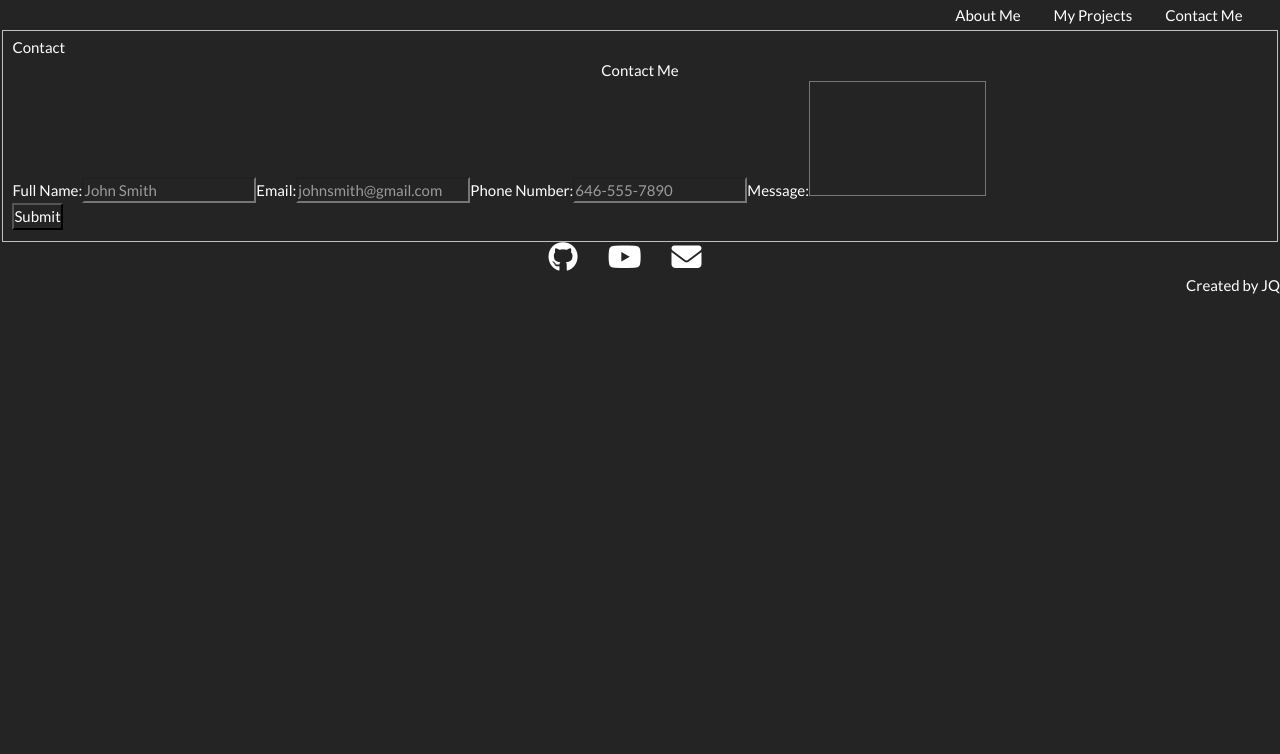
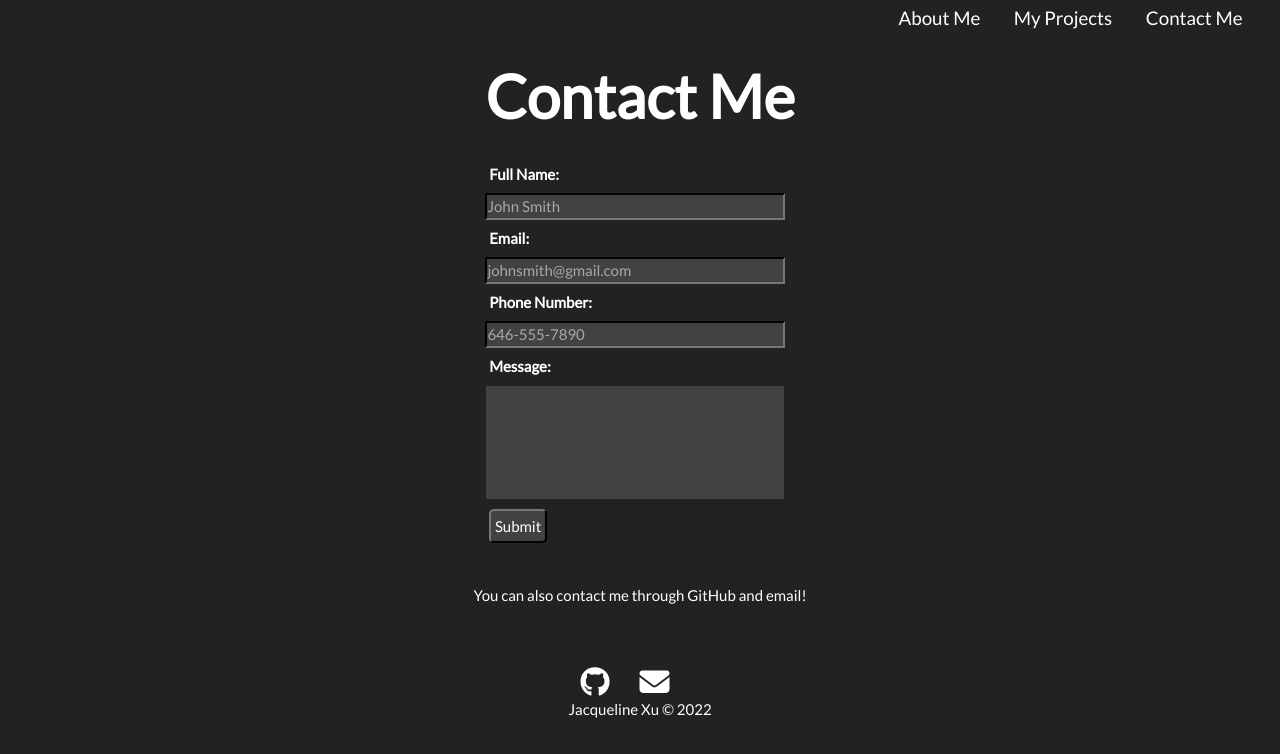
Before and after one commit to jqjacq/jqjacq.github.io, a React (Create React App) app: page /contact in a window 1280 px wide. Shown: the top 754 px of the page. Built offline with nearby package versions, Linux system fonts and the light colour scheme; the HTML template or start-up script is replaced by a standard one.

Commit message:
update contact, about, and footer page

```diff
--- a/src/components/Contact.js
+++ b/src/components/Contact.js
@@ -2,10 +2,10 @@ import React from 'react'
 
 export default function Contact() {
   return (
-    <div className="contact-container">
-      <form>
-        <fieldset> Contact
-          <header className="centerText"> Contact Me </header>
+    <>
+    <div class="contact-container">
+      <form class="w3-animate-right">
+          <header class="centerText"> Contact Me </header>
             <label for="first-name">Full Name:</label>
                 <input type="text"
                     id="full-name"
@@ -27,9 +27,10 @@ export default function Contact() {
                       required>
             </textarea>
             <br></br>
-            <button className="centerText submit" type="submit">Submit</button>
-            </fieldset>
+            <button class="centerText submit" type="submit">Submit</button>
           </form>
         </div>
+          <p class="centerText end"> You can also contact me through GitHub and email! </p>
+      </>
   )
 }
--- a/src/components/Footer.js
+++ b/src/components/Footer.js
@@ -7,14 +7,14 @@ export default function Footer() {
       <a href="https://www.github.com/jqjacq" alt="Github">
         <i className="fa-brands fa-2x fa-github socialmedia"></i>
       </a>
-      <a href="https://www.youtube.com/" alt="Youtube">
+      {/* <a href="https://www.youtube.com/" alt="Youtube">
         <i className="fa-brands fa-2x fa-youtube socialmedia"></i>
-      </a>
-      <a href="www.gmail.com" alt="Email Address">
+      </a> */}
+      <a href="mailto:xujacque@gmail.com" alt="Email Address">
         <i className="fa-solid fa-2x fa-envelope socialmedia"></i>
       </a>
+    <p> Jacqueline Xu © 2022</p>
     </div>
-    <p className="rightAlign"> Created by JQ</p>
     </>
   )
 }
--- a/src/components/Language.js
+++ b/src/components/Language.js
@@ -3,7 +3,7 @@ import React from 'react'
 export default function Language() {
   return (
     <div className="gridbox">
-      <div className="skills-container">
+      <div className="skills-container w3-animate-left">
       <header className="centerText">Skills</header>
         <p>
           <span className="skills">JavaScript </span>
@@ -32,7 +32,7 @@ export default function Language() {
           <progress max="100" value="80"></progress>
         </p>
       </div>
-      <div className="framework-container">
+      <div className="framework-container w3-animate-right">
       <header className="centerText">Frameworks</header>
           <p>
               <span className="skills">React</span>
--- a/src/components/Projects.js
+++ b/src/components/Projects.js
@@ -3,12 +3,23 @@ import React from 'react'
 export default function Projects() {
   return (
     <>
-    <header className="centerText"> My Projects </header>
+    <header className="centerText w3-animate-left"> My Portfolio </header>
     <div className="project-container">
-
-            <p>1</p>
-            <p>2</p>
-            <p>3</p>
+      <div>
+        <p> 1 </p>
+          <img alt=""></img>
+          <p> Description</p>
+      </div>
+      <div>
+        <p> 2 </p>
+        <img alt=""></img>
+        <p> Description </p>
+      </div>
+      <div>
+        <p> 3 </p>
+        <img alt=""></img>
+        <p> Description </p>
+      </div>
     </div>
     </>
   )
--- a/src/data/projects.js
+++ b/src/data/projects.js
@@ -3,7 +3,7 @@ const projects = [{
         name: "JQ's Coffee and Tea",
         projecttype: "Ecommerce",
         language: "React",
-        description: "This is a ecommerce website that consists of Bootstrap,"
+        description: "   "
     }, {
         id: 2,
         name: "",
--- a/src/index.css
+++ b/src/index.css
@@ -4,8 +4,13 @@
   margin: 0;
   padding: 0;
   font-family: "Lato", sans-serif;
-  background-color: rgb(37, 36, 36);
+  background-color: rgb(34, 34, 34);
   color: white;
+}
+
+header {
+  font-size: 4rem;
+  padding: 1rem 0;
 }
 
 .centerText {
@@ -18,6 +23,7 @@
 
 .nav-container {
   padding: 0.25rem 0.5rem;
+  font-size: 1.25rem;
 }
 .nav-container .links {
   text-decoration: none;
@@ -25,9 +31,11 @@
 }
 .nav-container .links:hover {
   font-style: italic;
+  color: rgb(212, 212, 212);
 }
 .nav-container .links:active {
   font-weight: bold;
+  font-size: 1.3rem;
 }
 
 .about-container {
@@ -69,6 +77,10 @@
   margin: 0.5rem;
   padding: 1rem 2rem;
 }
+.gridbox p {
+  text-align: center;
+  width: 60%;
+}
 .gridbox .skills {
   font-size: 0.75rem;
   margin-top: -1rem;
@@ -93,14 +105,55 @@
 
 .project-container {
   display: grid;
-  grid-template-columns: 1fr 1fr 1fr;
 }
 
+.contact-container {
+  display: flex;
+  justify-content: center;
+  align-items: center;
+}
+.contact-container header {
+  font-weight: bold;
+}
+.contact-container label {
+  font-weight: bold;
+  display: block;
+  align-items: center;
+  padding: 0.5rem 0.25rem;
+}
+.contact-container input {
+  border-color: rgb(34, 34, 34);
+  background-color: rgb(67, 66, 66);
+  width: 300px;
+}
 .contact-container textarea {
+  width: 300px;
+  border-color: rgb(34, 34, 34);
   resize: none;
+  background-color: rgb(67, 66, 66);
+}
+.contact-container .submit {
+  margin: 0.25rem;
+  padding: 0.25rem;
+  border-radius: 5px;
+  border-color: rgb(34, 34, 34);
+  background-color: rgb(67, 66, 66);
+}
+.contact-container .submit:hover {
+  transform: translateY(1px);
+  box-shadow: 1px 1px 10xp black;
+}
+.contact-container .submit:active {
+  transform: translateX(2px);
+  font-weight: bold;
+}
+
+.end {
+  padding-top: 2.5rem;
 }
 
 .footer-container {
+  padding: 3rem 0;
   color: black;
 }
 .footer-container .socialmedia {
--- a/src/index.scss
+++ b/src/index.scss
@@ -1,12 +1,20 @@
 @import url('https://fonts.googleapis.com/css2?family=Lato&family=Roboto:wght@300&family=Ubuntu:wght@300&display=swap');
+
+$contactbordercolor: rgb(34, 34, 34);
+$contactwidth: 300px;
+$contactinputbgcolor: rgb(67, 66, 66);
 
 * {
     box-sizing: border-box;
     margin: 0;
     padding: 0;
     font-family: 'Lato', sans-serif;
-    background-color: rgb(37, 36, 36);
+    background-color: rgb(34, 34, 34);
     color: white;
+}
+header {
+    font-size: 4rem;
+    padding: 1rem 0;
 }
 .centerText {
     text-align: center;
@@ -17,17 +25,21 @@
 //NAVBAR
 .nav-container {
     padding: .25rem .5rem;
+    font-size: 1.25rem;
     .links {
         text-decoration: none;
         margin-right: 2rem;
         &:hover {
             font-style: italic;
+            color: rgb(212, 212, 212);
         }
         &:active {
             font-weight: bold;
+            font-size: 1.3rem;
         }
     }
 }
+
 //HOME-ABOUT
 .about-container {
     display: flex;
@@ -66,6 +78,10 @@
             margin: 0.5rem;
             padding: 1rem 2rem;
         }
+        p {
+            text-align: center;
+            width: 60%;
+        }
         .skills {
             font-size: 0.75rem;
             margin-top: -1rem;
@@ -92,19 +108,57 @@
 //PROJECT PAGE
 .project-container {
     display: grid;
-    grid-template-columns: 1fr 1fr 1fr;
 }
 
 //CONTACT PAGE
 .contact-container {
+    display: flex;
+    justify-content: center;
+    align-items: center;
+    header {
+        font-weight: bold;
+    }
+    label {
+        font-weight: bold;
+        display: block;
+        align-items: center;
+        padding: 0.5rem 0.25rem;
+    }
+    input {
+        border-color:$contactbordercolor;
+        background-color: $contactinputbgcolor;
+        width: $contactwidth;
 
+    }
     textarea {
+        width: $contactwidth;
+        border-color: $contactbordercolor;
         resize: none;
+        background-color:$contactinputbgcolor;
     }
+    .submit {
+        margin: 0.25rem;
+        padding: .25rem;
+        border-radius: 5px;
+        border-color: $contactbordercolor;
+        background-color: $contactinputbgcolor;
+        &:hover {
+            transform: translateY(1px);
+            box-shadow: 1px 1px 10xp black;
+        }
+        &:active {
+            transform: translateX(2px);
+            font-weight: bold;
+        }
+    }
+}
+.end {
+    padding-top: 2.5rem;
 }
 
 //FOOTER
 .footer-container {
+    padding: 3rem 0;
     color: black;
         .socialmedia {
             color: white;
```
Also changed, not shown: 1 other file (tests, documents, lock files or other folders).
